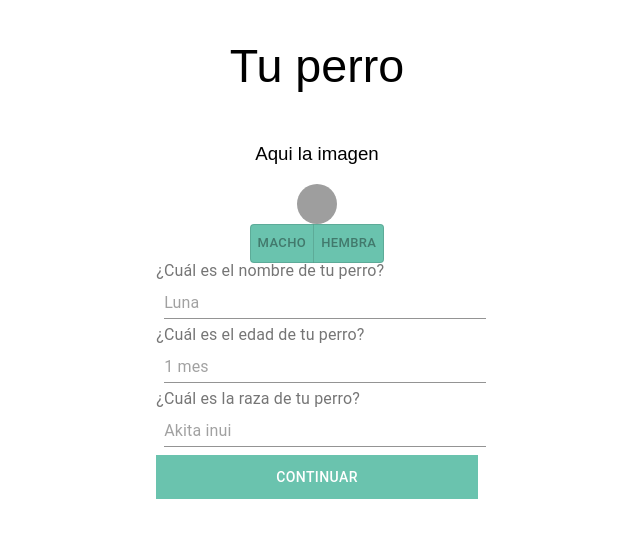
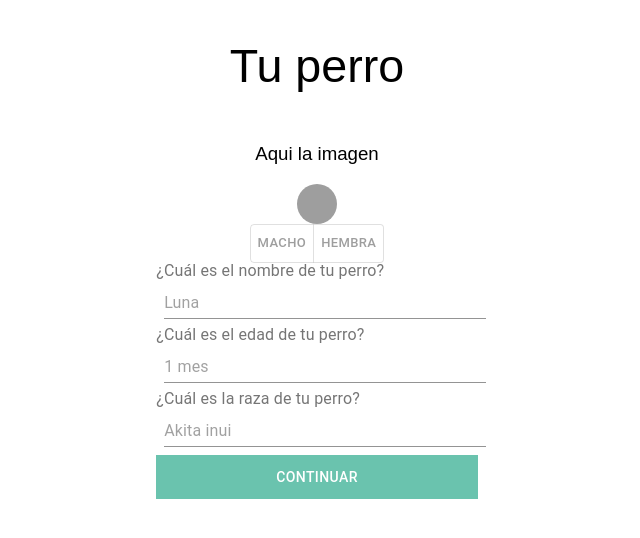
Before and after one commit to CoronaTeam1/proyect-goodboy, a React (Create React App) app in the folder client/: page /register-dog in a window 1280 px wide. Shown: the top 538 px of the page, without its empty margins (323-963 px from the left). Built offline with nearby package versions, Linux system fonts and the light colour scheme; grey boxes are pictures that could not be loaded.

Commit message:
css priority 1

```diff
--- a/client/src/App.css
+++ b/client/src/App.css
@@ -91,3 +91,13 @@ p{
 
 
 }
+.MuiToggleButtonGroup-root {
+  border-radius: 50px
+}
+
+.MuiToggleButtonGroup-grouped:not(:first-child){
+  /* border-left: 10px solid red; */
+}
+.MuiToggleButton-root.Mui-selected:hover {
+  background-color: red;
+}
--- a/client/src/components/ui/ButtonGB/ButtonToggled.jsx
+++ b/client/src/components/ui/ButtonGB/ButtonToggled.jsx
@@ -2,9 +2,13 @@ import React, { useState } from "react";
 import { Grid, Button } from "@material-ui/core";
 import { useDispatch, useSelector } from "react-redux";
 
+import style from './Style'
+
 import { ToggleButtonGroup, ToggleButton } from '@material-ui/lab';
 
-import style from './Style'
+import '../../../../src/App.css'
+
+
 const REGISTER_DOG = "REGISTER_DOG";
 
 const ToggleButtons = () => {
--- a/client/src/components/ui/ButtonGB/Style.jsx
+++ b/client/src/components/ui/ButtonGB/Style.jsx
@@ -9,15 +9,14 @@ export default makeStyles({
     backgroundColor: "#6AC3AE",
     border: "none"
   },
-  groupToogleButtons: {
-    borderRadius: "5px",
-    backgroundColor: "#6AC3AE",
+  // groupToogleButtons: {
+  //   borderRadius: "40px",
+  //   backgroundColor: "#6AC3AE",
+  // },
+  // ToggleButtons: {
+  //   // backgroundColor: "#6AC3AE",
+  //   color: "white!important",
+  //   padding: "5px 5px",
+  // },
 
-  },
-  ToggleButtons: {
-    // backgroundColor: "6AC3AE",
-    color: "6AC3AE",
-    // padding: "5px 5px",
-    borderRadius: "10px"
-  }
 });
--- a/client/src/index.jsx
+++ b/client/src/index.jsx
@@ -3,9 +3,9 @@ import ReactDOM from 'react-dom';
 import { Provider } from "react-redux";
 import { createStore } from "redux";
 import reducer from './redux/reducer/reducer'
-
+import { StylesProvider } from '@material-ui/core/styles'
 import App from './App';
 
 const store = createStore(reducer)
 
-ReactDOM.render(<Provider store={store}><App /></Provider>, document.getElementById('root'));
+ReactDOM.render(<StylesProvider injectFirst><Provider store={store}><App /></Provider></StylesProvider>, document.getElementById('root'));
```
